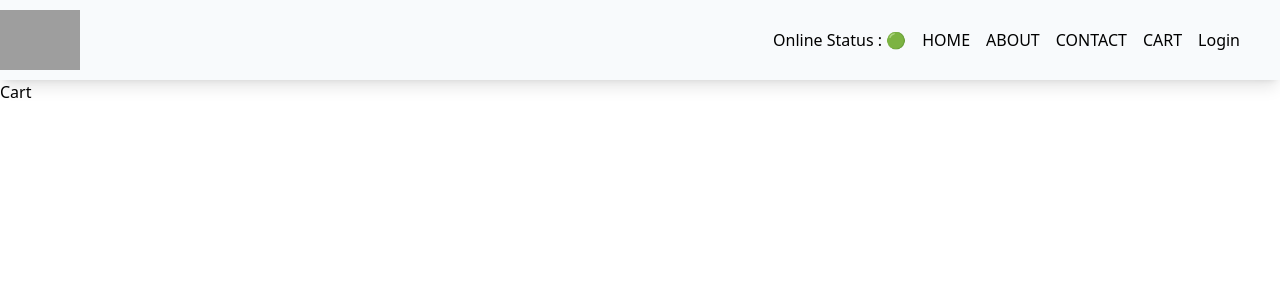
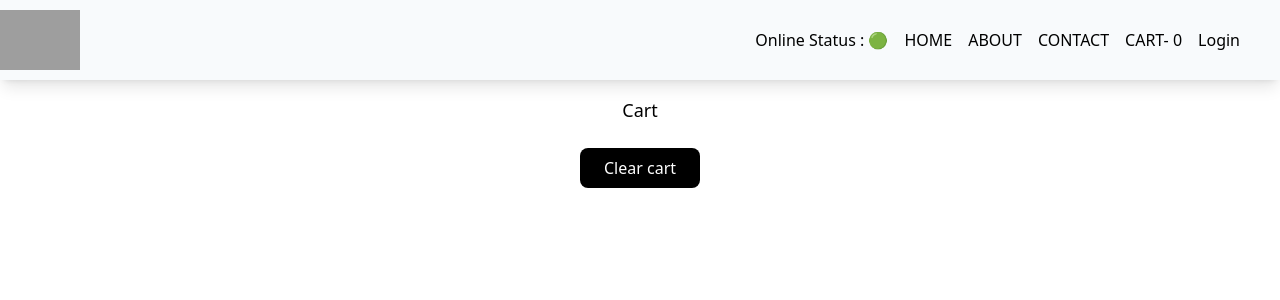
Before and after one commit to Anoop-jaiswal/foodHunt, a React (Vite) app: page /cart in a window 1280 px wide. Shown: the top 300 px of the page. Built offline with nearby package versions, Linux system fonts and the light colour scheme; grey boxes are pictures that could not be loaded.

Commit message:
integrated redux toolkit

```diff
--- a/package.json
+++ b/package.json
@@ -24,8 +24,10 @@
     "tailwindcss": "^3.4.4"
   },
   "dependencies": {
+    "@reduxjs/toolkit": "^2.2.6",
     "react": "^18.3.1",
     "react-dom": "^18.3.1",
+    "react-redux": "^9.1.2",
     "react-router-dom": "^6.23.1"
   }
 }
--- a/src/App.js
+++ b/src/App.js
@@ -5,13 +5,17 @@ import Header from "./components/Header";
 import Cart from "./components/Cart";
 import Error from "./components/Error";
 import Body from "./components/Body";
+import { Provider } from "react-redux";
+import appStore from "./utils/appStore";
 
 const AppLayout = () => {
   return (
-    <div className="app">
-      <Header />
-      <Outlet />
-    </div>
+    <Provider store={appStore}>
+      <div className="app">
+        <Header />
+        <Outlet />
+      </div>
+    </Provider>
   );
 };
 
--- a/src/components/Cart.js
+++ b/src/components/Cart.js
@@ -1,5 +1,31 @@
+import { useDispatch } from "react-redux";
+import { useSelector } from "react-redux";
+import CategoryItemList from "./CategoryItemList";
+import { clearCart } from "../utils/cartSlice";
+
 const Cart = () => {
-  return <div>Cart</div>;
+  const dispatch = useDispatch();
+  const handleClearCart = () => {
+    dispatch(clearCart());
+  };
+
+  const cartItems = useSelector((store) => store?.cart?.items);
+  console.log(cartItems);
+
+  return (
+    <div className="text-center items-center">
+      <h1 className="text-lg text-black m-2 p-2">Cart</h1>
+      <button
+        onClick={handleClearCart}
+        className="m-2 p-2 px-6 bg-black text-white rounded-lg"
+      >
+        Clear cart
+      </button>
+      <div className="w-6/12 m-auto flex justify-center text-center">
+        <CategoryItemList itemList={cartItems} />
+      </div>
+    </div>
+  );
 };
 
 export default Cart;
--- a/src/components/CategoryItemList.js
+++ b/src/components/CategoryItemList.js
@@ -1,10 +1,15 @@
+import { addItems } from "../utils/cartSlice";
 import { IMAGE_URL } from "../utils/constants";
+import { useDispatch } from "react-redux";
 
 const CategoryItemList = ({ itemList }) => {
-  console.log(itemList, "item");
+  const dispatch = useDispatch();
+  const handleAddBtn = (item) => {
+    dispatch(addItems(item));
+  };
   return (
     <div>
-      {itemList.map((item) => {
+      {itemList?.map((item) => {
         return (
           <div className="border-b-2 p-2 m-2 text-left flex justify-between">
             <div className="w-9/12">
@@ -29,7 +34,10 @@ const CategoryItemList = ({ itemList }) => {
                       src={IMAGE_URL + item.card.info.imageId}
                     />
                   }
-                  <button className="absolute m-1 px-3 -my-4 bg-white font-bold text-green-500 border mx-3 rounded shadow-lg">
+                  <button
+                    onClick={() => handleAddBtn(item)}
+                    className="absolute m-1 px-3 -my-4 bg-white font-bold text-green-500 border mx-3 rounded shadow-lg"
+                  >
                     ADD
                   </button>
                 </div>
--- a/src/components/Header.js
+++ b/src/components/Header.js
@@ -2,11 +2,15 @@ import { useState } from "react";
 import { Link } from "react-router-dom";
 import { LOGO_URL } from "../utils/constants";
 import useOnlineStatus from "../utils/useOnlineStatus";
+import { useSelector } from "react-redux";
 
 const Header = () => {
   const [login, setLogin] = useState("Login");
   const online = useOnlineStatus();
-  console.log(login);
+
+  const cartItems = useSelector((store) => store?.cart?.items);
+  console.log(cartItems);
+
   return (
     <div className="header flex justify-between shadow-lg bg-slate-50 items-center h-20">
       <div className="logo-container">
@@ -25,7 +29,7 @@ const Header = () => {
             <Link to="/contact">CONTACT</Link>
           </li>
           <li className="mx-2">
-            <Link to="/cart">CART</Link>
+            <Link to="/cart">CART- {cartItems?.length}</Link>
           </li>
           <button
             className="login-btn mx-2"
--- /dev/null
+++ b/src/utils/appStore.js
@@ -0,0 +1,10 @@
+import { configureStore } from "@reduxjs/toolkit";
+import cartReducer from "./cartSlice";
+
+const appStore = configureStore({
+  reducer: {
+    cart: cartReducer,
+  },
+});
+
+export default appStore;
--- /dev/null
+++ b/src/utils/cartSlice.js
@@ -0,0 +1,22 @@
+import { createSlice } from "@reduxjs/toolkit";
+
+const cartSlice = createSlice({
+  name: "cart",
+  initialState: {
+    items: [],
+  },
+  reducers: {
+    addItems: (state, actions) => {
+      state.items.push(actions.payload);
+    },
+    removeItem: (state, actions) => {
+      state.items.pop();
+    },
+    clearCart: (state, actions) => {
+      state.items.length = 0;
+    },
+  },
+});
+
+export const { addItems, removeItem, clearCart } = cartSlice.actions;
+export default cartSlice.reducer;
```
Also changed, not shown: 1 other file (tests, documents, lock files or other folders).
